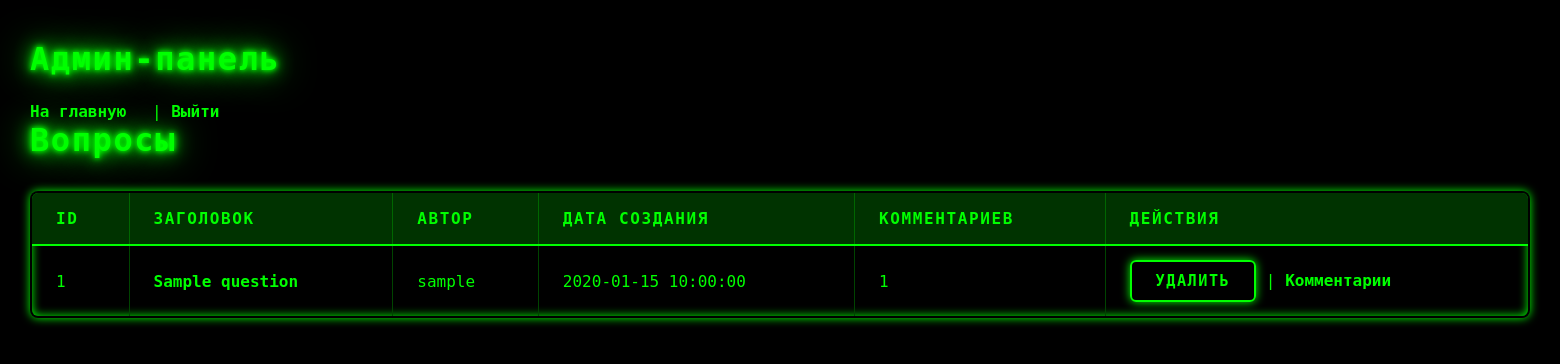
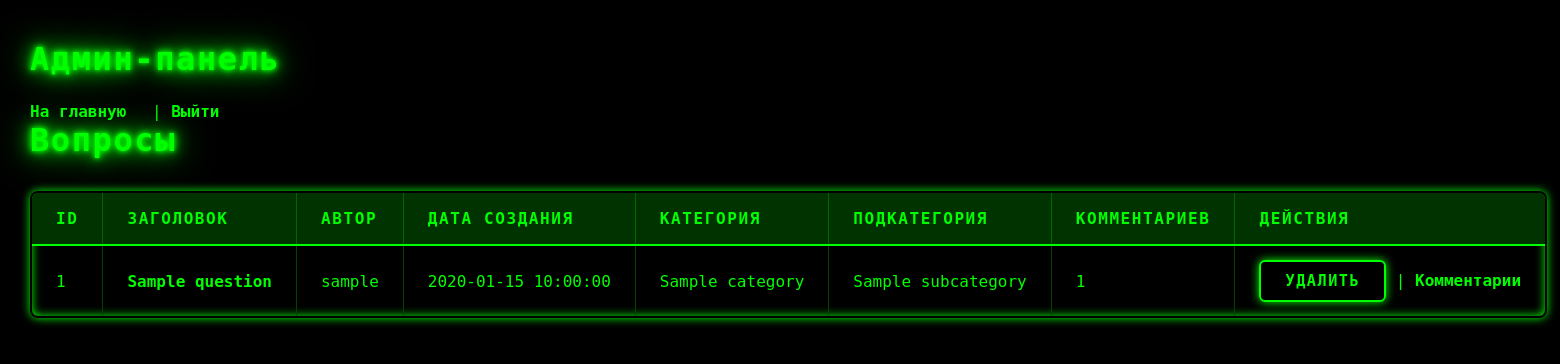
Before and after one commit to Denis24-sdk/blog-platform, a PHP site: page /admin/admin.php in a window 1560 px wide. Shown: the top 364 px of the page. Run offline with PHP 8.4, Linux system fonts and the light colour scheme; the visitor is signed in with stand-in values (Sample User, id 1); tables that the repository leaves empty or names only in its code hold one stand-in row (values such as "Sample post").

Commit message:
Обновил админ-панель

```diff
--- a/admin/admin.php
+++ b/admin/admin.php
@@ -18,7 +18,7 @@ if (!$user || !$user['is_admin']) {
 
 // Обработка удаления вопроса
 if (isset($_GET['delete_question'])) {
-    $id = (int)$_GET['delete_question'];
+    $id = (int) $_GET['delete_question'];
     // Удаляем сначала комментарии к вопросу
     $stmt = $pdo->prepare("DELETE FROM comments WHERE question_id = ?");
     $stmt->execute([$id]);
@@ -31,32 +31,47 @@ if (isset($_GET['delete_question'])) {
 
 // Обработка удаления комментария
 if (isset($_GET['delete_comment'])) {
-    $id = (int)$_GET['delete_comment'];
+    $id = (int) $_GET['delete_comment'];
     $stmt = $pdo->prepare("DELETE FROM comments WHERE id = ?");
     $stmt->execute([$id]);
     header('Location: admin.php');
     exit;
 }
 
-// Получаем список вопросов с количеством комментариев
+// Получаем список вопросов с количеством комментариев, категорией и подкатегорией
 $stmt = $pdo->query("
     SELECT q.id, q.title, q.created_at, u.username,
-    (SELECT COUNT(*) FROM comments c WHERE c.question_id = q.id) AS comments_count
+           c.name AS category_name,
+           sc.name AS subcategory_name,
+           (SELECT COUNT(*) FROM comments c2 WHERE c2.question_id = q.id) AS comments_count
     FROM questions q
     JOIN users u ON q.user_id = u.id
+    LEFT JOIN categories c ON q.category_id = c.id
+    LEFT JOIN subcategories sc ON q.subcategory_id = sc.id
     ORDER BY q.created_at DESC
 ");
 $questions = $stmt->fetchAll();
-
 ?>
 
 <!DOCTYPE html>
 <html lang="ru">
+
 <head>
     <meta charset="UTF-8" />
     <title>Админ-панель</title>
     <link rel="stylesheet" href="styles-admin.css">
+
+    <style>
+        td {
+            max-width: 25rem;
+            white-space: nowrap;
+            overflow: hidden;
+            text-overflow: ellipsis;
+        }
+    </style>
+
 </head>
+
 <body>
     <h1>Админ-панель</h1>
     <p><a href="../public/index.php">На главную</a> | <a href="../public/logout.php">Выйти</a></p>
@@ -69,6 +84,8 @@ $questions = $stmt->fetchAll();
                 <th>Заголовок</th>
                 <th>Автор</th>
                 <th>Дата создания</th>
+                <th>Категория</th>
+                <th>Подкатегория</th>
                 <th>Комментариев</th>
                 <th>Действия</th>
             </tr>
@@ -77,12 +94,16 @@ $questions = $stmt->fetchAll();
             <?php foreach ($questions as $q): ?>
                 <tr>
                     <td><?= $q['id'] ?></td>
-                <td><a href="../public/question.php?id=<?= $q['id'] ?>" target="_blank"><?= htmlspecialchars($q['title']) ?></a></td>
+                    <td><a href="../public/question.php?id=<?= $q['id'] ?>"
+                            target="_blank"><?= htmlspecialchars($q['title']) ?></a></td>
                     <td><?= htmlspecialchars($q['username']) ?></td>
                     <td><?= $q['created_at'] ?></td>
+                    <td><?= htmlspecialchars($q['category_name'] ?? '-') ?></td>
+                    <td><?= htmlspecialchars($q['subcategory_name'] ?? '-') ?></td>
                     <td><?= $q['comments_count'] ?></td>
                     <td>
-                    <a href="admin.php?delete_question=<?= $q['id'] ?>" class="delete" onclick="return confirm('Удалить вопрос и все его комментарии?');">Удалить</a> |
+                        <a href="admin.php?delete_question=<?= $q['id'] ?>" class="delete"
+                            onclick="return confirm('Удалить вопрос и все его комментарии?');">Удалить</a> |
                         <a href="admin_comments.php?question_id=<?= $q['id'] ?>">Комментарии</a>
                     </td>
                 </tr>
@@ -90,4 +111,5 @@ $questions = $stmt->fetchAll();
         </tbody>
     </table>
 </body>
+
 </html>
```
Also changed, not shown: admin/styles-admin.css (+21 -3 lines). Lines whose indentation alone changed are shown as unchanged.
